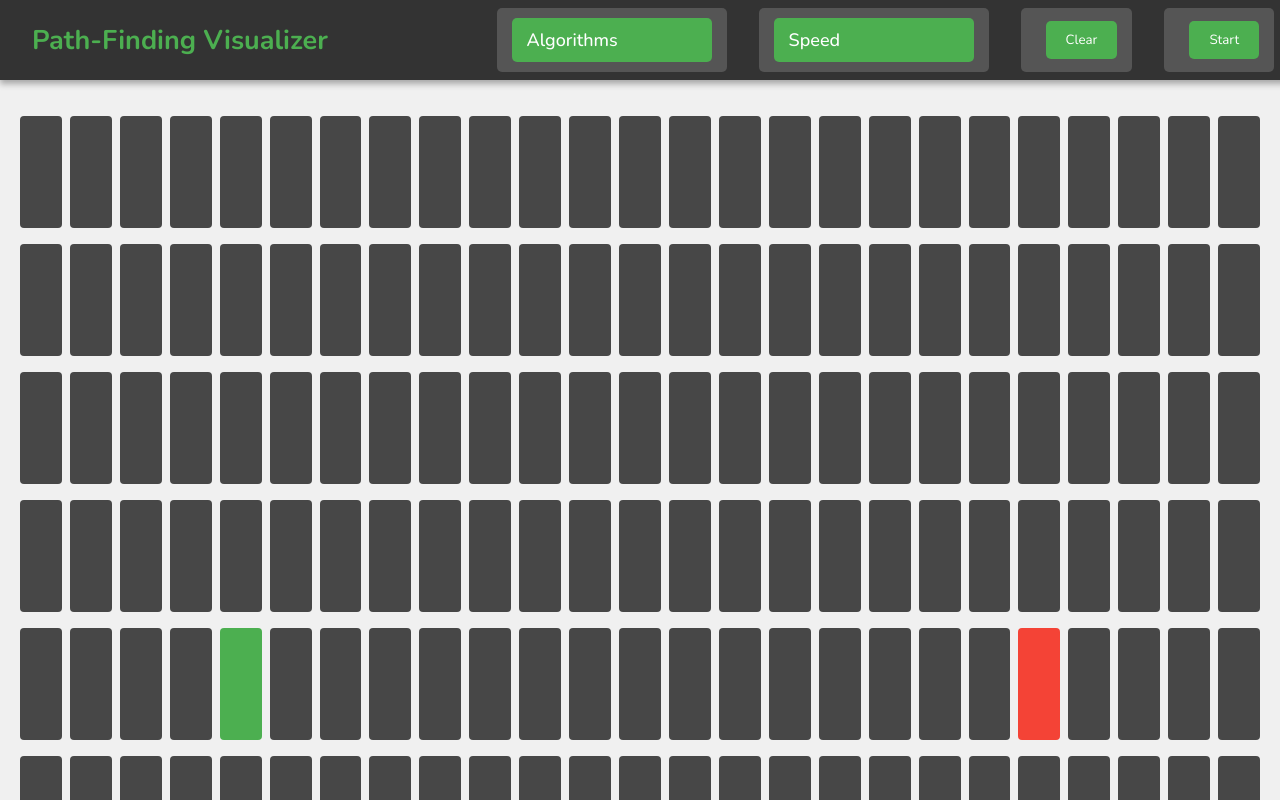
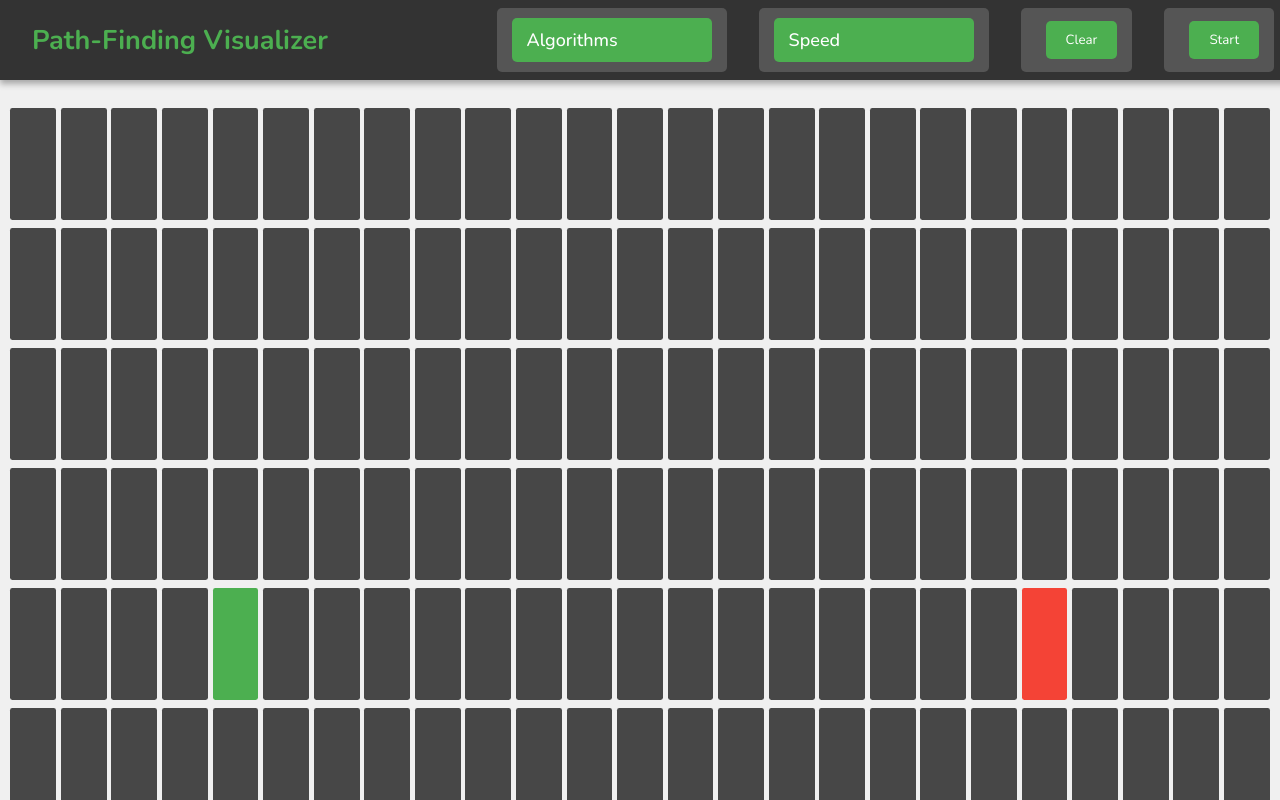
Before and after one commit to CodeJeffreyG/workingPFV, a React (Create React App) app: page / in a window 1280 px wide. Built offline with nearby package versions, Linux system fonts and the light colour scheme.

Commit message:
fixed styling

```diff
--- a/src/components/Grid/grid.css
+++ b/src/components/Grid/grid.css
@@ -24,9 +24,9 @@
   display: flex;
   flex-direction: row;
   justify-content: center;
-  margin-top: 1rem;
-  padding-left: 1rem;
-  padding-right: 1rem;
+  margin-top: 0.5rem;
+  padding-left: 0.5rem;
+  padding-right: 0.5rem;
 }
 
 .node {
@@ -36,8 +36,8 @@
   width: 12%;
   max-width: 5rem;
   height: 7rem;
-  margin-left: 0.25rem;
-  margin-right: 0.25rem;
-  border-radius: 0.25rem;
+  margin-left: 0.15rem;
+  margin-right: 0.15rem;
+  border-radius: 0.15rem;
   background-color: rgb(71 85 105);
 }
```
Also changed, not shown: test.js (added, +25 -0 lines).
